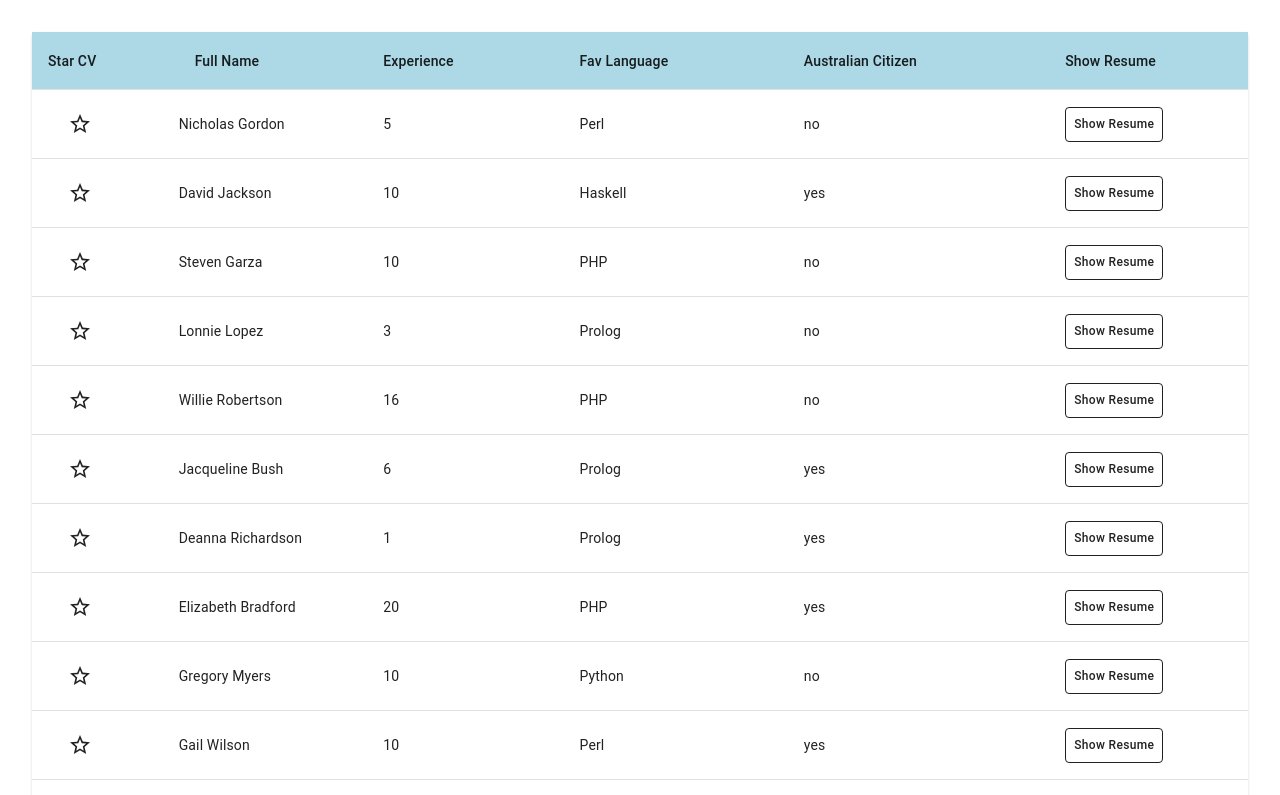
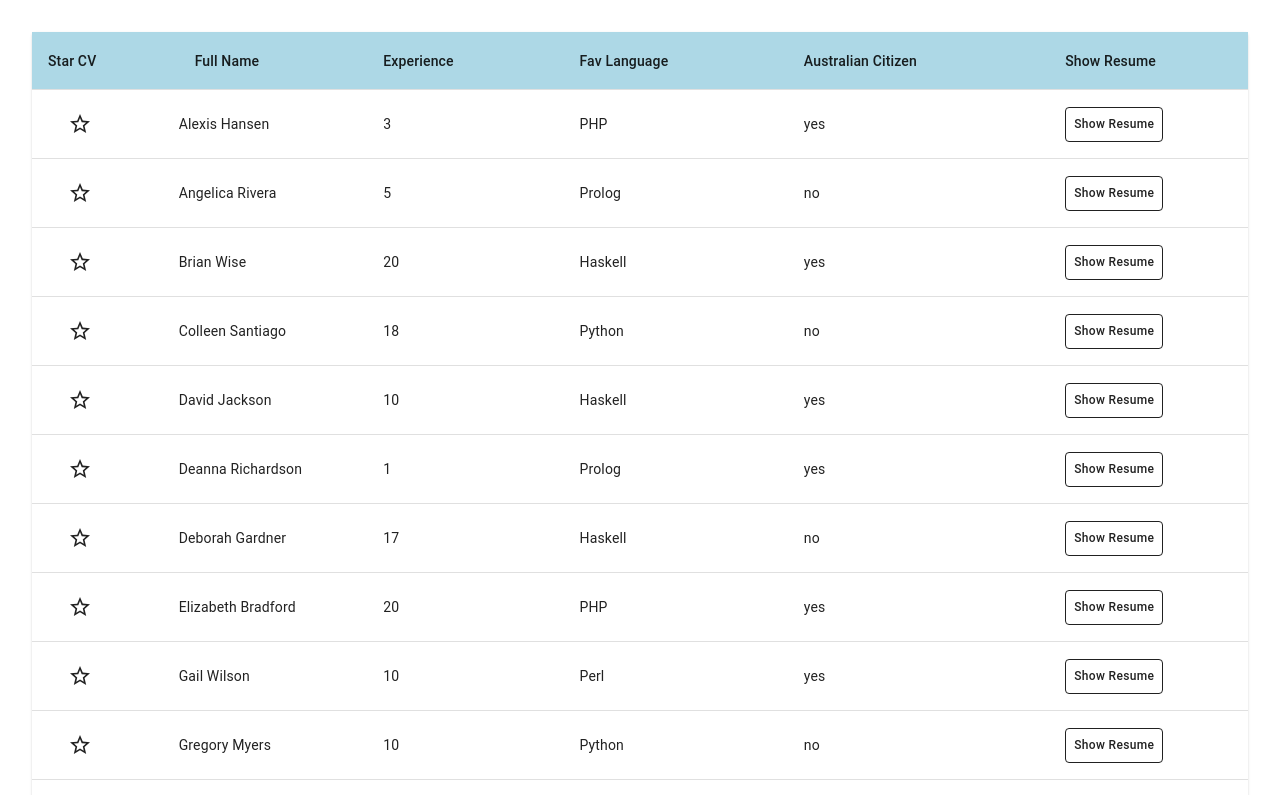
Before and after one commit to spencerbf/SDT, a React (Create React App) app: page / in a window 1280 px wide. Shown: the top 795 px of the page. Built offline with nearby package versions, Linux system fonts and the light colour scheme.

Commit message:
removed avatar and fixed state to use correct label for sort

```diff
--- a/src/CVModal/cvModal.js
+++ b/src/CVModal/cvModal.js
@@ -1,7 +1,6 @@
 import React, { useState, useEffect } from "react";
 import useStyles from "./cvModal.styles";
 import Modal from "@material-ui/core/Modal";
-import Avatar from "@material-ui/core/Avatar";
 import atob from "atob";
 import ReactMarkdown from "react-markdown";
 
--- a/src/CandidateTable/candidateTable.js
+++ b/src/CandidateTable/candidateTable.js
@@ -19,11 +19,12 @@ const SHOW_RESUME = "Show Resume";
 export const EnhancedTable = () => {
   const classes = useStyles();
   const [order, setOrder] = useState("asc");
-  const [orderBy, setOrderBy] = useState("name");
+  const [orderBy, setOrderBy] = useState("real_name");
   const [candidates, setCandidates] = useState([]);
   const [selectedCandidate, setSelectedCandidate] = useState({});
   const [starCandidate, setStarCandidate] = useState([]);
   const [open, setOpen] = useState(false);
+  console.log("order", order);
 
   const handleOpen = row => {
     setSelectedCandidate(row);
@@ -81,7 +82,7 @@ export const EnhancedTable = () => {
                       </TableSortLabel>
                     </TableCell>
                   ) : (
-                    <TableCell>{headCell.label}</TableCell>
+                    <TableCell key={headCell.id}>{headCell.label}</TableCell>
                   )
                 )}
               </TableRow>
--- a/src/CandidateTable/helpers/candidateTableHelpers.js
+++ b/src/CandidateTable/helpers/candidateTableHelpers.js
@@ -8,6 +8,7 @@ const CandidateTableHelpers = {
     }
     return 0;
   },
+
   getComparator: (order, orderBy) => {
     return order === "desc"
       ? (a, b) => CandidateTableHelpers.descendingComparator(a, b, orderBy)
@@ -20,6 +21,7 @@ const CandidateTableHelpers = {
       if (order !== 0) return order;
       return a[1] - b[1];
     });
+
     return stabilizedThis.map(el => el[0]);
   },
 
```
